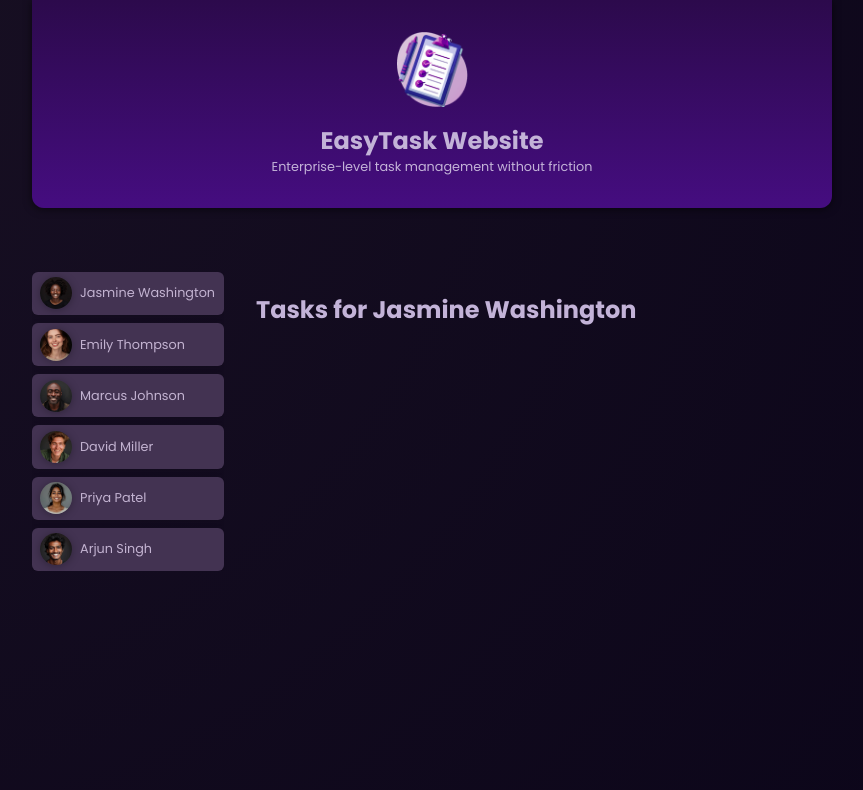
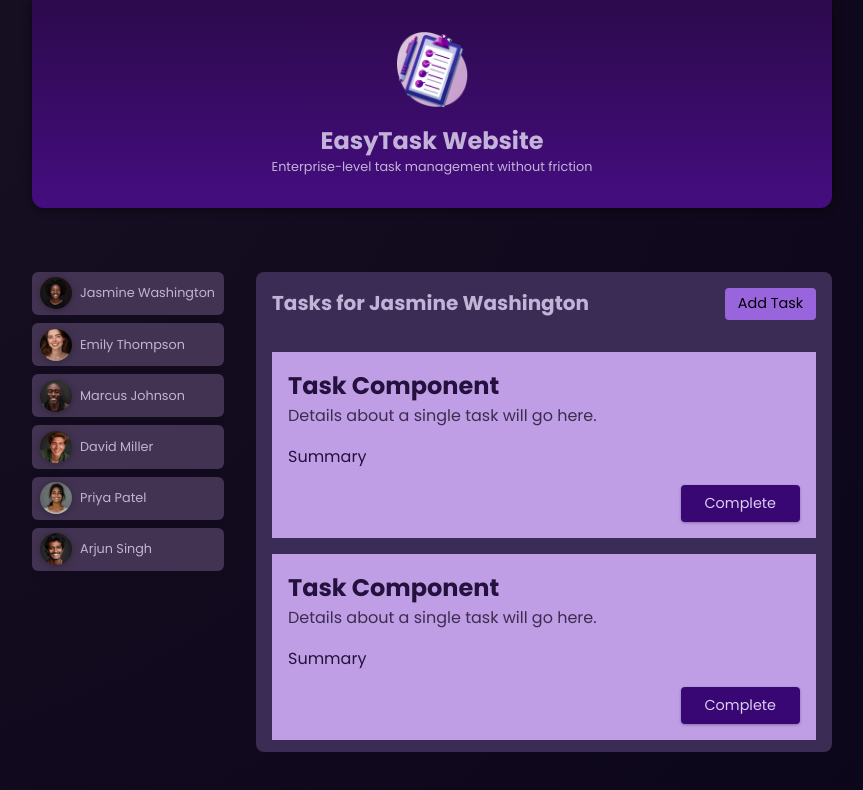
Before and after one commit to jaydenpc/easyTask, an Angular app: page / in a window 1280 px wide. Both pictures are taken after a click on the button "Jasmine Washington". Shown: the top 790 px of the page, without its empty margins (208-1071 px from the left). Built offline with nearby package versions, Linux system fonts and the light colour scheme.

Commit message:
Add Task Component & Task UI for each user

```diff
--- a/src/app/app.component.ts
+++ b/src/app/app.component.ts
@@ -1,4 +1,5 @@
 import { Component } from '@angular/core';
+
 
 import { HeaderComponent } from './header/header.component';
 import { UserComponent } from './user/user.component';
--- /dev/null
+++ b/src/app/tasks/task/task.component.css
@@ -0,0 +1,37 @@
+article {
+  padding: 1rem;
+  color: #25113d;
+  background-color: #bf9ee5;
+}
+
+h2 {
+  margin: 0;
+}
+
+time {
+  color: #3c2c50;
+}
+
+.actions {
+  text-align: right;
+  margin: 0;
+}
+
+.actions button {
+  font: inherit;
+  font-size: 0.9rem;
+  cursor: pointer;
+  background-color: #380774;
+  color: #decdf2;
+  border-radius: 4px;
+  padding: 0.5rem 1.5rem;
+  border: none;
+  box-shadow: 0 1px 3px rgba(0, 0, 0, 0.3);
+  transition: all 0.3s ease;
+}
+
+.actions button:hover,
+.actions button:active {
+  background-color: #4a0774;
+  box-shadow: 0 1px 6px rgba(0, 0, 0, 0.3);
+}
--- /dev/null
+++ b/src/app/tasks/task/task.component.html
@@ -0,0 +1,8 @@
+<article>
+    <h2>Task Component</h2>
+    <time>Details about a single task will go here.</time>
+    <p> Summary</p>
+    <p class ="actions">
+        <button>Complete</button>
+    </p>
+</article>
--- a/src/app/tasks/tasks.component.css
+++ b/src/app/tasks/tasks.component.css
@@ -0,0 +1,63 @@
+#tasks {
+  padding: 1rem;
+  border-radius: 8px;
+  max-height: 60vh;
+  overflow: auto;
+  background-color: #3a2c54;
+}
+
+header {
+  display: flex;
+  justify-content: space-between;
+  align-items: flex-start;
+  margin-bottom: 2rem;
+  gap: 1rem;
+}
+
+h2 {
+  margin: 0;
+  font-size: 0.9rem;
+  width: 60%;
+  text-wrap: balance;
+}
+
+menu {
+  margin: 0;
+  padding: 0;
+}
+
+menu button {
+  font: inherit;
+  cursor: pointer;
+  background-color: #9965dd;
+  border-radius: 4px;
+  border: none;
+  padding: 0.35rem 0.8rem;
+  font-size: 0.9rem;
+}
+
+menu button:hover,
+menu button:active {
+  background-color: #a565dd
+}
+
+ul {
+  list-style: none;
+  margin: 1rem 0;
+  padding: 0;
+  display: flex;
+  flex-direction: column;
+  gap: 1rem;
+  max-height: 50vh;
+  overflow: auto;
+}
+
+@media (min-width: 768px) {
+  h2 {
+    font-size: 1.25rem;
+  }
+
+  menu {
+    width: auto;
+  }
+}
--- a/src/app/tasks/tasks.component.html
+++ b/src/app/tasks/tasks.component.html
@@ -1,4 +1,21 @@
-<div>
+<section id="tasks">
+<header>
     <h2>Tasks for {{name}}</h2>
+    <menu>
+        <button>Add Task</button>
+    </menu>
+</header>
 
-</div>
+
+<ul>
+    <li>
+        <app-task />
+    </li>
+    <li>
+        <app-task />
+    </li>
+    <li>
+        <app-task />
+    </li>
+</ul>
+</section>
--- a/src/app/tasks/tasks.component.ts
+++ b/src/app/tasks/tasks.component.ts
@@ -1,11 +1,10 @@
 import { Component , Input, Output, EventEmitter} from '@angular/core';
-
-
+import { TaskComponent } from './task/task.component';
 
 @Component({
   selector: 'app-tasks',
   standalone: true,
-  imports: [],
+  imports: [TaskComponent],
   templateUrl: './tasks.component.html',
   styleUrl: './tasks.component.css'
 })
```
Also changed, not shown: src/app/tasks/task/task.component.ts (added, +12 -0 lines), 1 other file (tests, documents, lock files or other folders).
